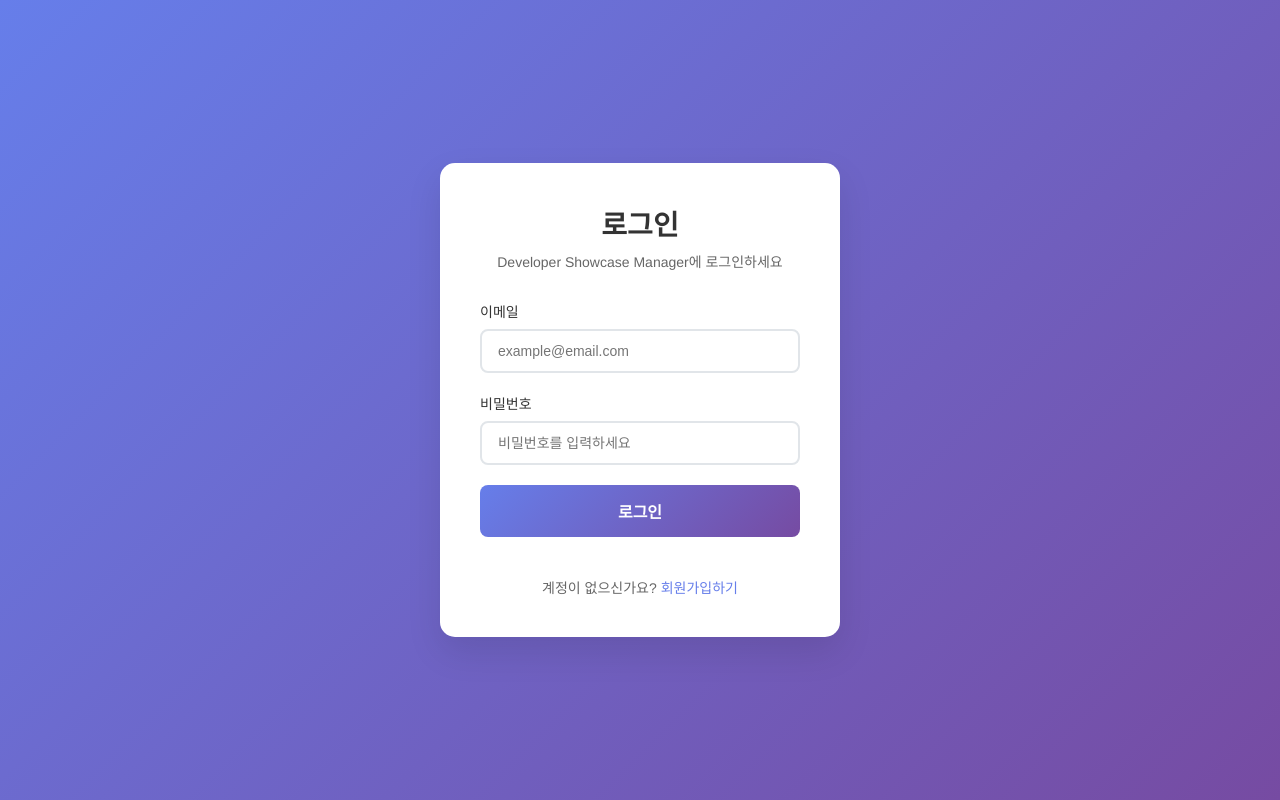
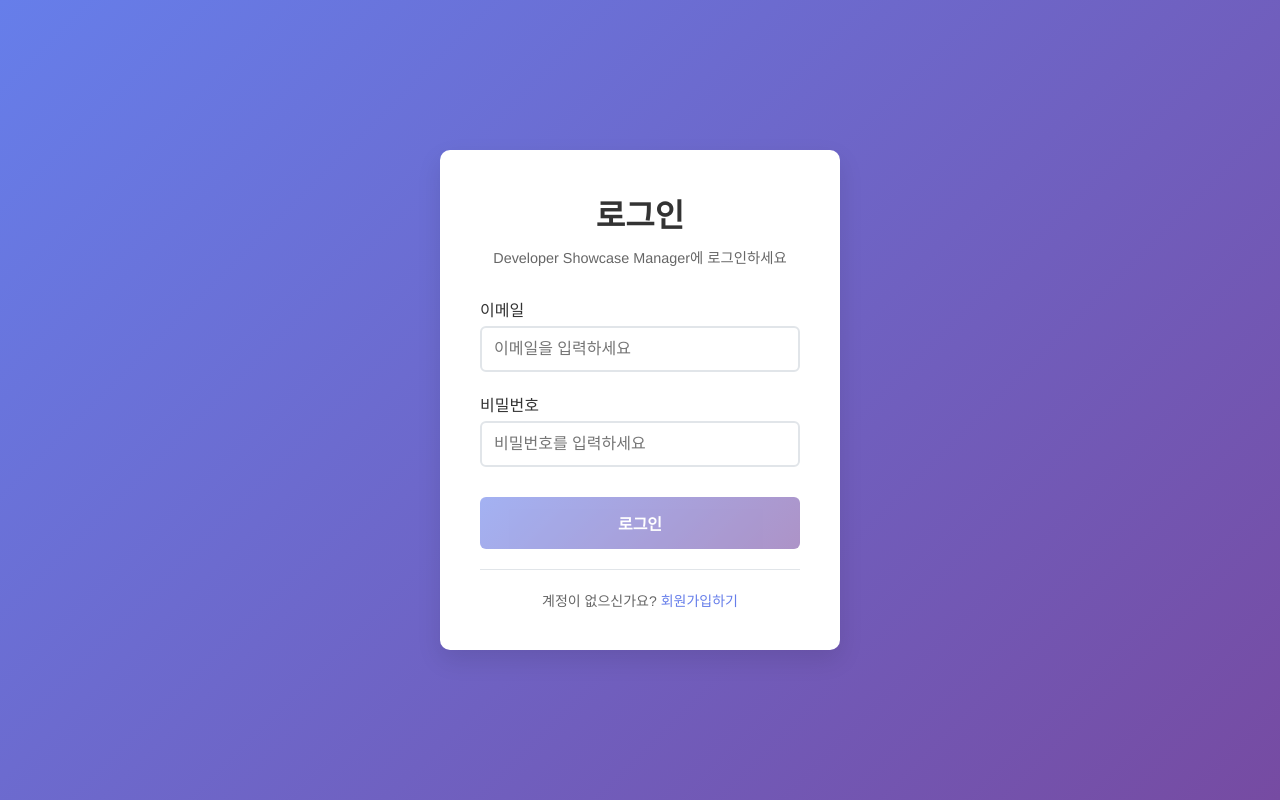
Before and after one commit to yunjeong5180/Developer_Showcase_Manager, a Vue app: page /login in a window 1280 px wide. Built offline with nearby package versions, Linux system fonts and the light colour scheme.

Commit message:
feat: 로그인 페이지 UI 및 기능 구현

```diff
--- a/src/views/Login.vue
+++ b/src/views/Login.vue
@@ -2,7 +2,7 @@
   <div class="login-container">
     <div class="login-card">
       <div class="login-header">
-        <h2>로그인</h2>
+        <h1>로그인</h1>
         <p>Developer Showcase Manager에 로그인하세요</p>
       </div>
 
@@ -11,50 +11,49 @@
         <div class="form-group">
           <label for="email">이메일</label>
           <input
-            type="email"
             id="email"
             v-model="formData.email"
-            :class="{ 'error': errors.email }"
-            placeholder="example@email.com"
+            type="email"
+            placeholder="이메일을 입력하세요"
             required
-          >
-          <span v-if="errors.email" class="error-message">{{ errors.email }}</span>
+            :disabled="loading"
+            class="form-input"
+          />
         </div>
 
         <!-- 비밀번호 입력 -->
         <div class="form-group">
           <label for="password">비밀번호</label>
           <input
-            type="password"
             id="password"
             v-model="formData.password"
-            :class="{ 'error': errors.password }"
+            type="password"
             placeholder="비밀번호를 입력하세요"
             required
-          >
-          <span v-if="errors.password" class="error-message">{{ errors.password }}</span>
+            :disabled="loading"
+            class="form-input"
+          />
         </div>
 
         <!-- 로그인 버튼 -->
         <button
           type="submit"
-          class="login-btn"
-          :disabled="isLoading"
+          class="login-button"
+          :disabled="loading || !isFormValid"
         >
-          {{ isLoading ? '로그인 중...' : '로그인' }}
+          <span v-if="loading">로그인 중...</span>
+          <span v-else>로그인</span>
         </button>
 
-        <!-- 성공/실패 메시지 -->
-        <div v-if="message.text" :class="`message ${message.type}`">
-          {{ message.text }}
+        <!-- 에러 메시지 -->
+        <div v-if="error" class="error-message">
+          {{ error }}
         </div>
       </form>
 
       <!-- 회원가입 링크 -->
       <div class="signup-link">
-        <p>계정이 없으신가요?
-          <router-link to="/signup">회원가입하기</router-link>
-        </p>
+        <p>계정이 없으신가요? <router-link to="/signup">회원가입하기</router-link></p>
       </div>
     </div>
   </div>
@@ -62,7 +61,6 @@
 
 <script>
 import { authAPI } from '@/config/supabase'
-import { authUtils } from '@/utils/auth'
 
 export default {
   name: 'Login',
@@ -72,108 +70,75 @@ export default {
         email: '',
         password: ''
       },
-      errors: {},
-      message: {
-        text: '',
-        type: ''
-      },
-      isLoading: false
+      loading: false,
+      error: ''
     }
   },
-  mounted() {
-    // 이미 로그인된 사용자는 대시보드로 리다이렉트
-    if (authUtils.isAuthenticated()) {
-      this.$router.push('/dashboard')
+  computed: {
+    isFormValid() {
+      return this.formData.email.trim() !== '' && this.formData.password !== ''
     }
   },
   methods: {
-    // 폼 유효성 검사
-    validateForm() {
-      this.errors = {}
-
-      // 이메일 검사
-      if (!authUtils.validateEmail(this.formData.email)) {
-        this.errors.email = '올바른 이메일 형식을 입력해주세요.'
-      }
-
-      // 비밀번호 검사
-      if (!this.formData.password) {
-        this.errors.password = '비밀번호를 입력해주세요.'
-      }
-
-      return Object.keys(this.errors).length === 0
-    },
-
-    // 로그인 처리
     async handleLogin() {
-      // 유효성 검사
-      if (!this.validateForm()) {
+      // 폼 유효성 검사
+      if (!this.isFormValid) {
+        this.error = '이메일과 비밀번호를 모두 입력해주세요.'
         return
       }
 
-      this.isLoading = true
-      this.message = { text: '', type: '' }
+      this.loading = true
+      this.error = ''
 
       try {
-        // 1. 이메일로 사용자 찾기
-        const result = await authAPI.signIn(
-          this.formData.email.toLowerCase(),
-          this.formData.password
-        )
+        console.log('로그인 시도:', this.formData.email)
 
-        if (!result.success) {
-          this.message = {
-            text: result.error,
-            type: 'error'
+        const result = await authAPI.signIn(this.formData.email, this.formData.password)
+
+        console.log('로그인 결과:', result)
+
+        if (result.success && result.data) {
+          console.log('로그인 성공! 대시보드로 이동')
+
+          // 사용자 정보 저장 (선택사항)
+          if (result.data.user) {
+            localStorage.setItem('user', JSON.stringify(result.data.user))
           }
-          this.isLoading = false
-          return
+
+          // 대시보드로 이동
+          this.$router.push('/dashboard')
+        } else {
+          console.log('로그인 실패:', result.error)
+          this.error = result.error || '로그인에 실패했습니다.'
         }
+      } catch (error) {
+        console.error('로그인 처리 중 예외:', error)
+        this.error = '로그인 중 오류가 발생했습니다. 다시 시도해주세요.'
+      } finally {
+        this.loading = false
+      }
+    },
 
-        // 2. 비밀번호 검증
-        const user = result.user
-        const isPasswordValid = await authUtils.verifyPassword(
-          this.formData.password,
-          user.password_hash
-        )
+    // 디버깅용 메서드
+    debugFormData() {
+      console.log('현재 폼 데이터:', this.formData)
+    }
+  },
 
-        if (!isPasswordValid) {
-          this.message = {
-            text: '비밀번호가 일치하지 않습니다.',
-            type: 'error'
-          }
-          this.isLoading = false
-          return
-        }
+  // 데이터 변화 감시 (디버깅용)
+  watch: {
+    'formData.email'(newVal) {
+      console.log('이메일 변경:', newVal)
+    },
+    'formData.password'(newVal) {
+      console.log('비밀번호 변경:', newVal ? '***' : 'empty')
+    }
+  },
 
-        // 3. 로그인 성공 처리
-        this.message = {
-          text: '로그인 성공! 대시보드로 이동합니다.',
-          type: 'success'
-        }
-
-        // 4. 사용자 세션 저장
-        authUtils.saveUserSession({
-          id: user.id,
-          email: user.email,
-          name: user.name
-        })
-
-        // 5. 대시보드로 리다이렉트
-        setTimeout(() => {
-          this.$router.push('/dashboard')
-        }, 1500)
-
-      } catch (error) {
-        this.message = {
-          text: '로그인 중 오류가 발생했습니다. 다시 시도해주세요.',
-          type: 'error'
-        }
-        console.error('Login Error:', error)
-      } finally {
-        this.isLoading = false
-      }
-    }
+  // 컴포넌트 마운트 시 디버깅
+  mounted() {
+    console.log('Login 컴포넌트 마운트됨')
+    console.log('초기 폼 데이터:', this.formData)
   }
 }
 </script>
@@ -190,11 +155,11 @@ export default {
 
 .login-card {
   background: white;
-  border-radius: 15px;
-  box-shadow: 0 15px 35px rgba(0, 0, 0, 0.1);
+  border-radius: 10px;
+  padding: 40px;
+  box-shadow: 0 10px 25px rgba(0, 0, 0, 0.1);
   width: 100%;
   max-width: 400px;
-  padding: 40px;
 }
 
 .login-header {
@@ -202,103 +167,89 @@ export default {
   margin-bottom: 30px;
 }
 
-.login-header h2 {
+.login-header h1 {
   color: #333;
-  margin-bottom: 8px;
-  font-size: 28px;
-  font-weight: 600;
+  margin-bottom: 10px;
+  font-size: 2rem;
 }
 
 .login-header p {
   color: #666;
-  font-size: 14px;
+  font-size: 0.9rem;
+}
+
+.login-form {
+  display: flex;
+  flex-direction: column;
+  gap: 20px;
 }
 
 .form-group {
-  margin-bottom: 20px;
+  display: flex;
+  flex-direction: column;
 }
 
 .form-group label {
-  display: block;
-  margin-bottom: 8px;
+  margin-bottom: 5px;
   color: #333;
   font-weight: 500;
-  font-size: 14px;
 }
 
-.form-group input {
-  width: 100%;
-  padding: 12px 16px;
+.form-input {
+  padding: 12px;
   border: 2px solid #e1e5e9;
-  border-radius: 8px;
-  font-size: 14px;
+  border-radius: 6px;
+  font-size: 16px;
   transition: border-color 0.3s ease;
-  box-sizing: border-box;
 }
 
-.form-group input:focus {
+.form-input:focus {
   outline: none;
   border-color: #667eea;
 }
 
-.form-group input.error {
-  border-color: #e74c3c;
+.form-input:disabled {
+  background-color: #f8f9fa;
+  cursor: not-allowed;
 }
 
-.error-message {
-  color: #e74c3c;
-  font-size: 12px;
-  margin-top: 5px;
-  display: block;
-}
-
-.login-btn {
-  width: 100%;
+.login-button {
   background: linear-gradient(135deg, #667eea 0%, #764ba2 100%);
   color: white;
   border: none;
   padding: 14px;
-  border-radius: 8px;
+  border-radius: 6px;
   font-size: 16px;
   font-weight: 600;
   cursor: pointer;
-  transition: all 0.3s ease;
-  margin-bottom: 20px;
+  transition: opacity 0.3s ease;
+  margin-top: 10px;
 }
 
-.login-btn:hover:not(:disabled) {
-  transform: translateY(-2px);
-  box-shadow: 0 8px 25px rgba(102, 126, 234, 0.3);
+.login-button:hover:not(:disabled) {
+  opacity: 0.9;
 }
 
-.login-btn:disabled {
-  opacity: 0.7;
+.login-button:disabled {
+  opacity: 0.6;
   cursor: not-allowed;
 }
 
-.message {
+.error-message {
+  background-color: #fee;
+  color: #c33;
   padding: 12px;
   border-radius: 6px;
-  text-align: center;
+  border-left: 4px solid #c33;
   font-size: 14px;
-  margin-bottom: 15px;
-}
-
-.message.success {
-  background-color: #d4edda;
-  color: #155724;
-  border: 1px solid #c3e6cb;
-}
-
-.message.error {
-  background-color: #f8d7da;
-  color: #721c24;
-  border: 1px solid #f5c6cb;
+  margin-top: 10px;
 }
 
 .signup-link {
   text-align: center;
   margin-top: 20px;
+  padding-top: 20px;
+  border-top: 1px solid #e1e5e9;
 }
 
 .signup-link p {
@@ -316,13 +267,14 @@ export default {
   text-decoration: underline;
 }
 
+/* 반응형 디자인 */
 @media (max-width: 480px) {
   .login-card {
     padding: 30px 20px;
   }
 
-  .login-header h2 {
-    font-size: 24px;
+  .login-header h1 {
+    font-size: 1.5rem;
   }
 }
 </style>
```
